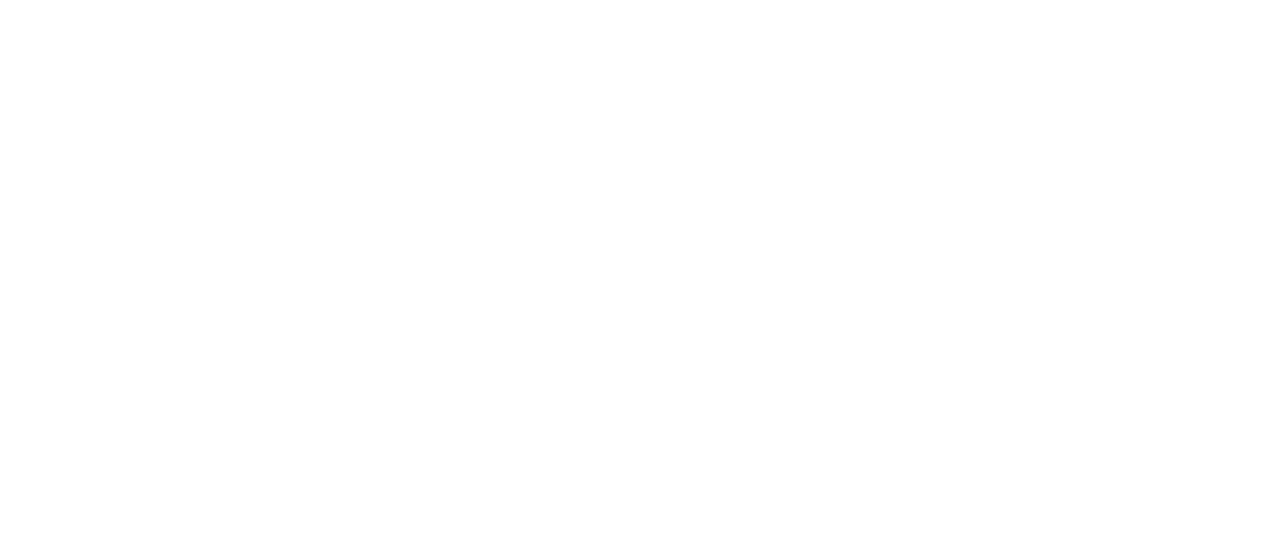
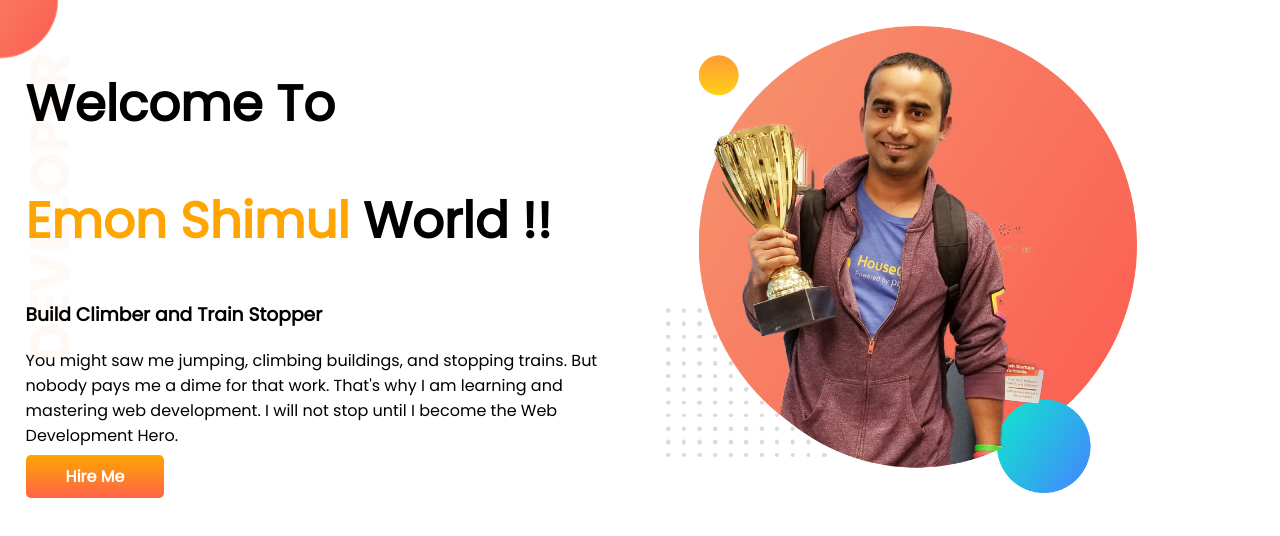
Before and after one commit to emonShimul/developer-portfolio, a plain HTML site: page index.html in a window 1280 px wide. Drawn offline with Linux system fonts and the light colour scheme.

Commit message:
top banner added

```diff
--- a/index.html
+++ b/index.html
@@ -1,13 +1,35 @@
 <!DOCTYPE html>
 <html lang="en">
+
 <head>
     <meta charset="UTF-8">
     <meta http-equiv="X-UA-Compatible" content="IE=edge">
     <meta name="viewport" content="width=device-width, initial-scale=1.0">
     <title>Emon's Portfolio</title>
+    <link rel="preconnect" href="https://fonts.googleapis.com">
+    <link rel="preconnect" href="https://fonts.gstatic.com" crossorigin>
+    <link href="https://fonts.googleapis.com/css2?family=Poppins&display=swap" rel="stylesheet">
     <link rel="stylesheet" href="style.css">
 </head>
+
 <body>
+    <section class="top-banner">
+        <div class="half-width">
+            <h1>Welcome To</h1>
+            <h1><span class="orange-color">Emon Shimul</span> World !!</h1>
+            <h3>Build Climber and Train Stopper</h3>
+            <p>You might saw me jumping, climbing buildings, and stopping trains. But nobody pays me a dime for that
+                work.
+                That's why I am learning and mastering web development. I will not stop until I become the Web
+                Development
+                Hero.
+            </p>
+            <a class="link-button" href="#">Hire Me</a>
+        </div>
+        <div class="half-width">
+            <img src="images/jhankar.png" alt="">
+        </div>
+    </section>
+</body>
 
-</body>
 </html>
--- a/style.css
+++ b/style.css
@@ -0,0 +1,39 @@
+body{
+    font-family: 'Poppins', sans-serif;
+    margin: 0;
+}
+
+h1{
+    font-size: 50px;
+}
+
+.orange-color{
+    color: orange;
+}
+
+section{
+    display: flex;
+}
+
+.half-width{
+    width: 50%;
+    padding: 2%;
+}
+
+.half-width img{
+    width: 80%;
+}
+
+.link-button{
+    text-decoration: none;
+    background-image: linear-gradient(orange,tomato);
+    padding: 10px 40px;
+    color: white;
+    font-weight: 700;
+    border-radius: 5px;
+}
+
+.top-banner{
+    background-image: url(images/top-banner.png);
+    background-repeat: no-repeat;
+}
```
Also changed, not shown: images/dream-bg.png (added), images/exp-bg.png (added), images/jhankar.png (added), images/jhankar2.png (added), images/my-bg.png (added), images/my-bg2.png (added), images/top-banner.png (added), mySelf/DSC_0024.jpg (added), mySelf/DSC_0027-removebg-preview.png (added), mySelf/DSC_0027.jpg (added), mySelf/FB_IMG_1516861007215.jpg (added), mySelf/FB_IMG_1518286290299-removebg-preview.png (added), mySelf/FB_IMG_1518286290299.jpg (added).
